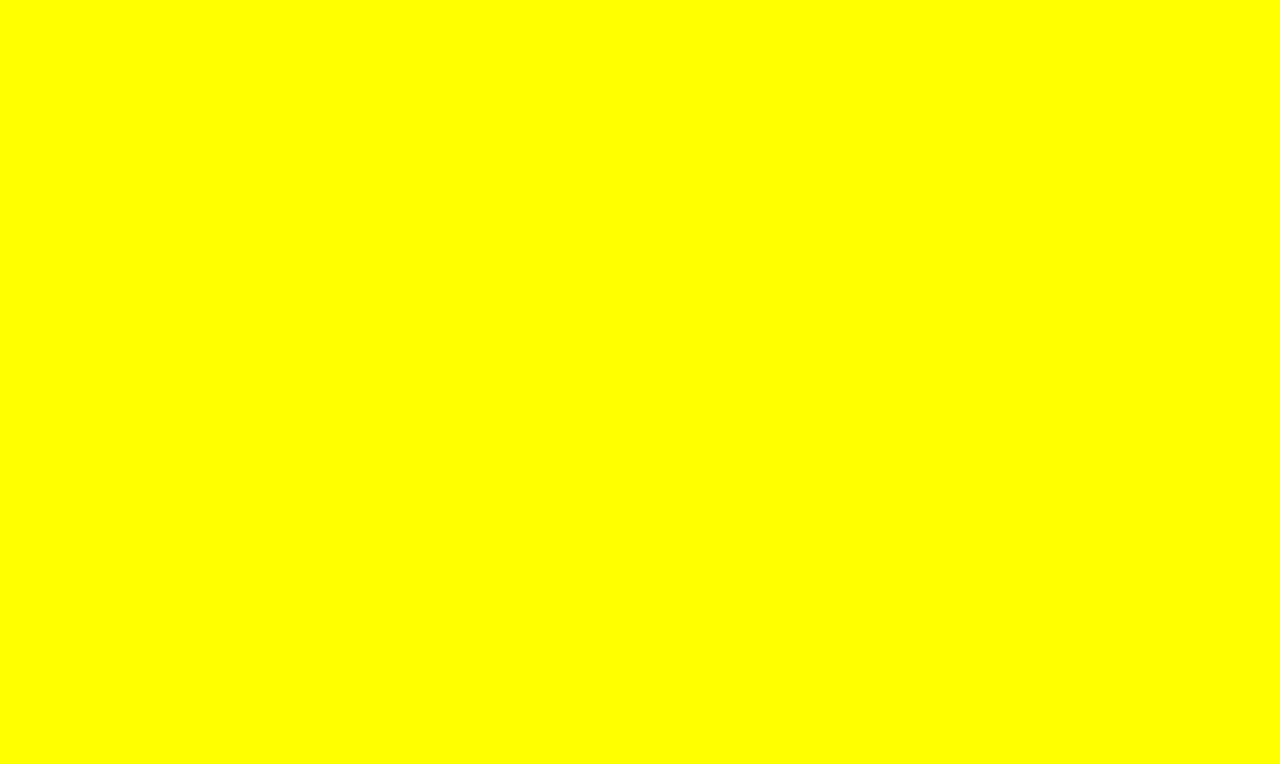
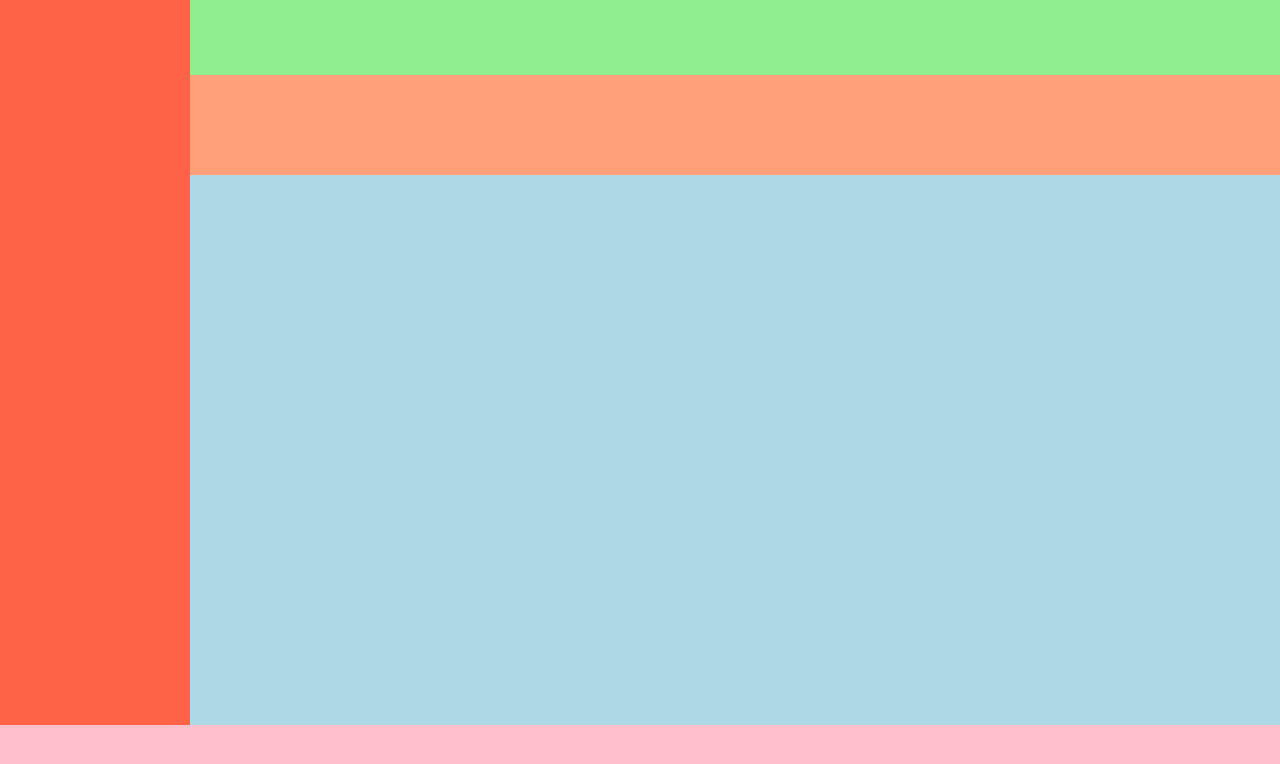
Before and after one commit to FilippoR00/html-css-spotifyweb, a plain HTML site: page index.html in a window 1280 px wide. Drawn offline with Linux system fonts and the light colour scheme.

Commit message:
added layout

```diff
--- a/css/style.css
+++ b/css/style.css
@@ -6,32 +6,106 @@
 
 body{
     font-family: 'Montserrat', Arial, Helvetica;
-    width: 200px;
-    height: 200px;
+    display: flex;
 }
 
 /* mobile first  */
 
+.sidebar{
+    width: 40px;
+    height: calc(100vh - 75px);
+}
+
+main{
+    width: calc(100vw - 40px);
+    height: calc(100vh - 75px);
+}
+
+main header .upgrade{
+    height: 75px;
+}
+
+.player-bar{
+    width: 100vw;
+    height: 75px;
+    position: fixed;
+    bottom: 0px;
+    left: 0px;
+}
+
+/* **** debug **** */
+
+.debug .sidebar{
+    background-color: tomato;
+
+}
+
+.debug .player-bar{
+    background-color: pink;
+
+}
+
+.debug main{
+    background-color: lightblue;
+}
+
+.debug main header .upgrade{
+    background-color: lightgreen;
+}
+
+.debug main header nav{
+    background-color: lightsalmon;
+    height: 100px;
+}
 
 
 
 
 
 @media screen and (min-width: 430px) {
+    .sidebar{
+        width: 190px;
+        height: calc(100vh - 75px);
+    }
 
-    body{
+    main{
+        width: calc(100vw - 190px);
+        height: calc(100vh - 75px);
+    }
+
+    /* body{
         background-color: red;
-    }
+    } */
 }
 
 @media screen and (min-width: 530px) {
-    body{
+    .sidebar{
+        width: 190px;
+        height: calc(100vh - 75px);
+    }
+
+    main{
+        width: calc(100vw - 190px);
+        height: calc(100vh - 75px);
+    }
+
+    /* body{
         background-color: green;
-    }
+    } */
 }
 
 @media screen and (min-width: 760px) {
-    body{
+    .sidebar{
+        width: 190px;
+        height: calc(100vh - 75px);
+    }
+
+    main{
+        width: calc(100vw - 190px);
+        height: calc(100vh - 75px);
+    }
+
+    /* body{
         background-color: yellow;
-    }
+    } */
 }
--- a/index.html
+++ b/index.html
@@ -18,6 +18,8 @@
 
     </div>
 
+    <!-- corpo del sito -->
+    <main>
         <header>
             <!-- barra upgrade -->
             <div class="upgrade">
@@ -29,9 +31,6 @@
 
             </nav>
         </header>
-
-    <!-- corpo del sito -->
-    <main>
         <div class="recently-played">
 
         </div>
```
Lines whose indentation alone changed are shown as unchanged.
